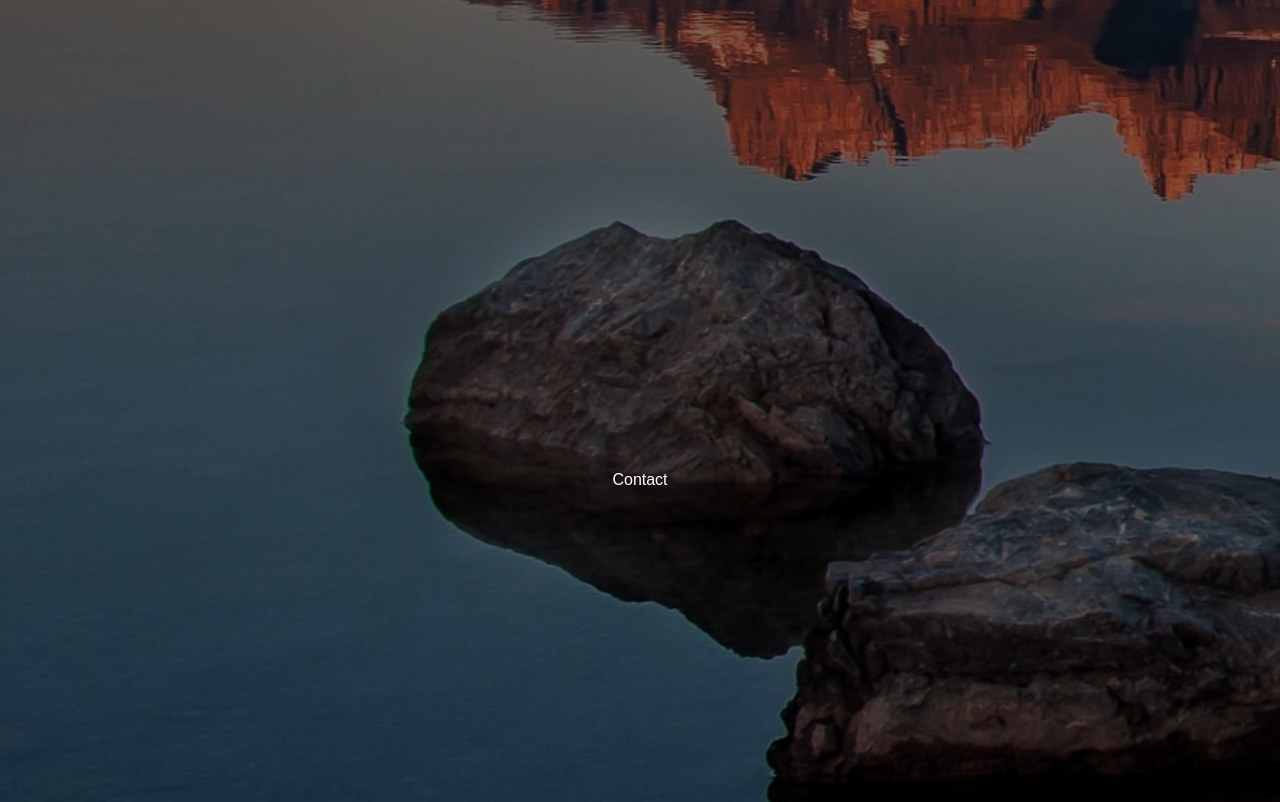
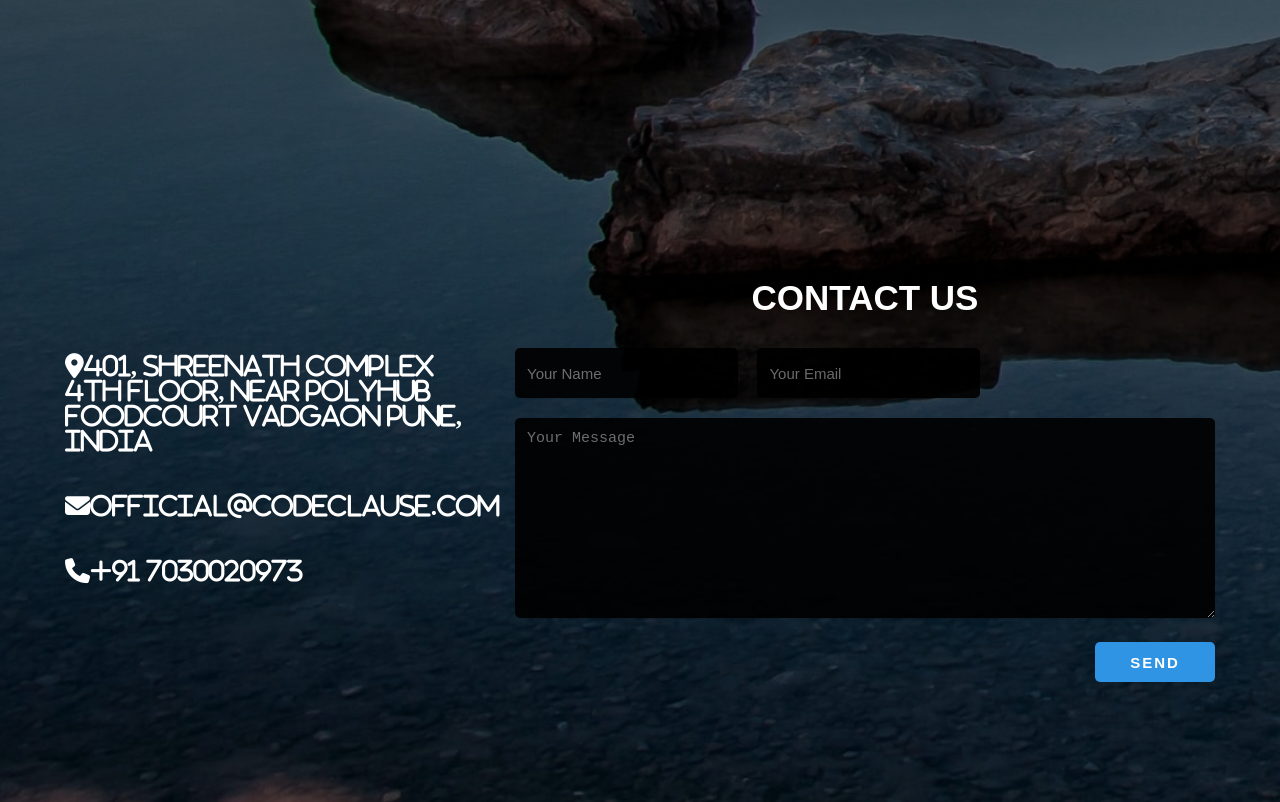
Before and after one commit to AYUSH-TRIVEDI6936484/CodeClause_Landing_Page, a plain HTML site: page index.html in a window 1280 px wide. Shown: the part 1400-2202 px from the top of the page. Drawn offline with Linux system fonts and the light colour scheme.

Commit message:
contact section and other updates completed

```diff
--- a/index.html
+++ b/index.html
@@ -5,6 +5,7 @@
     <meta charset="UTF-8">
     <meta name="viewport" content="width=device-width, initial-scale=1.0">
     <link rel="stylesheet" href="style.css">
+    <link rel="stylesheet" href="https://cdnjs.cloudflare.com/ajax/libs/font-awesome/6.4.0/css/all.min.css">
     <title>TASK-1: LANDING PAGE</title>
 </head>
 
@@ -12,13 +13,13 @@
     <header>
         <nav class="navbar">
             <div class="logo">
-                CodeClause
+                <a href="#home">CodeClause</a>
             </div>
             <div class="menu">
                 <a href="#home" class="active">Home</a>
                 <a href="#about">About Us</a>
                 <a href="#contact">Contact Us</a>
-                <a href="#portfoilo">Portfolio</a>
+                <!-- <a href="#portfoilo">Portfolio</a> -->
             </div>
             <div class="register">
                 <a href="#">Register</a>
@@ -37,7 +38,8 @@
                     <img src="https://internship.codeclause.com/assets/img/tabs-1.jpg" alt="ERROR">
                 </div>
                 <div class="about-txt">
-                <p>We offer reliable, efficient delivery with high-caliber engineers & finely-tuned software development
+                    <p>We offer reliable, efficient delivery with high-caliber engineers & finely-tuned software
+                        development
                         processes.We Believe In Leadership to lead the technology to build a better future Integrity to
                         follow truth and be real Accountability for our every commitment.</p>
                     <ul>
@@ -50,12 +52,28 @@
                 </div>
             </section>
         </div>
+        <div class="container-contact">
             <section id="contact">
-            Contact
+                <div class="contact-info">
+                    <div><i class="fas fa-map-marker-alt">401, Shreenath Complex 4th Floor, Near Polyhub FoodCourt
+                            Vadgaon Pune, India</i></div>
+                    <div><i class="fas fa-envelope">official@codeclause.com</i></div>
+                    <div><i class="fas fa-phone">+91 7030020973</i></div>
+                </div>
+                <div class="contact-form">
+                    <h2>Contact Us</h2>
+                    <form class="contact" action="" method="post">
+                        <input type="text" name="name" class="text-box" placeholder="Your Name" required>
+                        <input type="email" name="email" class="text-box" placeholder="Your Email" required>
+                        <textarea name="message" rows="5" placeholder="Your Message" required></textarea>
+                        <input type="submit" value="Send" name="submit" class="send-btn">
+                    </form>
+                </div>
             </section>
-        <section id="portfoilo">
+        </div>
+        <!-- <section id="portfoilo">
             Portfolio
-        </section>
+        </section> -->
     </header>
     <script src="script.js"></script>
 </body>
--- a/style.css
+++ b/style.css
@@ -15,7 +15,7 @@ header{
     /* position: fixed; */
     top: 0;
     width: 100%;
-    height: 366vh;
+    height: 281vh;
     font-family: sans-serif;
     background-image:linear-gradient(rgba(0,0,0,0.8),rgba(0,0,0,0.2)), url('image_task1.jpg');
     background-size: cover;
@@ -46,6 +46,11 @@ header{
     font-size: 20px;
     position: relative;
     color: white;
+}
+
+.logo a{
+    text-decoration: none;
+    color: #fff;
 }
 
 .menu a::before{
@@ -142,6 +147,22 @@ section{
     flex-wrap: wrap;
 }
 
+/* .container-about h2{
+    font-size: 50px;
+    color: #fff;
+    margin-bottom: 25px;
+    position: relative;
+} */
+
+#about h1::after{
+    content: "";
+    position: absolute;
+    width: 100%;
+    height: 4px;
+    display: block;
+    margin: 0 auto ;
+}
+
 .about-img{
     flex: 1;
     margin-right: 40px;
@@ -183,3 +204,94 @@ section{
 .about-txt .read:hover{
     background-color: #3e8e41;
 }
+
+.container-contact{
+    width: 100%;
+    display: flex;
+    justify-content: center;
+    align-items: center;
+}
+
+.contact-info{
+    color: #fff;
+    max-width: 500px;
+    line-height: 65px;
+    padding-left: 50px;
+    font-size: 18px;
+}
+
+.contact-info i{
+    margin-right: 20px;
+    font-size: 25px;
+}
+
+.contact-form{
+    max-width: 700px;
+    margin-right: 50px;
+}
+
+.contact-info, .contact-form{
+    flex: 1;
+}
+
+.contact-form h2{
+    color: #fff;
+    text-align: center;
+    font-size: 35px;
+    text-transform: uppercase;
+    margin-bottom: 30px;
+}
+
+.contact-form .text-box{
+    background: #000;
+    color: #fff;
+    border: none;
+    width: calc(50% -10px);
+    height: 50px;
+    padding: 12px;
+    font-size: 15px;
+    border-radius: 5px;
+    box-shadow: 0 1px 1px rgba(0,0,0,0.1);
+    margin-bottom: 20px;
+    opacity: 0.9;
+}
+
+.contact-form .text-box:first-child{
+    margin-right: 15px;
+}
+
+.contact-form textarea{
+    background: #000;
+    color: #fff;
+    border: none;
+    width: 100%;
+    padding: 12px;
+    font-size: 15px;
+    min-height: 200px;
+    max-height: 400px;
+    resize: vertical;
+    border-radius: 5px;
+    box-shadow: 0 1px 1px rgba(0,0,0,0.1);
+    margin-bottom: 20px;
+    opacity: 0.9;
+}
+
+.contact-form .send-btn{
+    float: right;
+    background: #2E94E3;
+    color: #fff;
+    border: none;
+    width: 120px;
+    height: 40px;
+    font-size: 15px;
+    font-weight: 600;
+    text-transform: uppercase;
+    letter-spacing: 2px;
+    cursor: pointer;
+    border-radius: 5px;
+    transition: 0.3s;
+}
+
+.contact-form .send-btn:hover{
+    background: #0582E3;
+}
```
Lines whose indentation alone changed are shown as unchanged.
